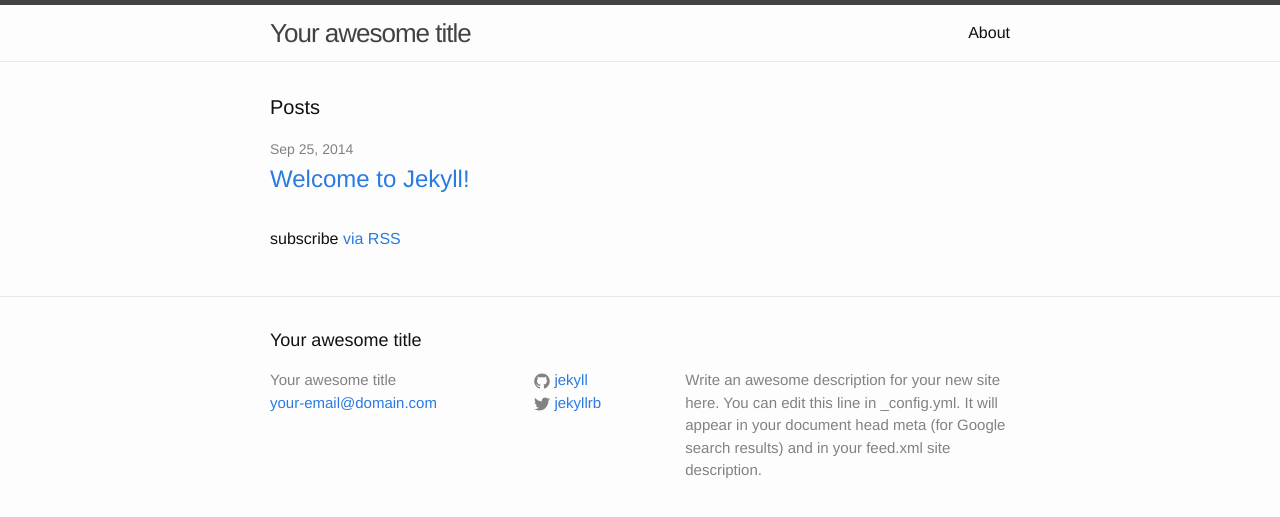
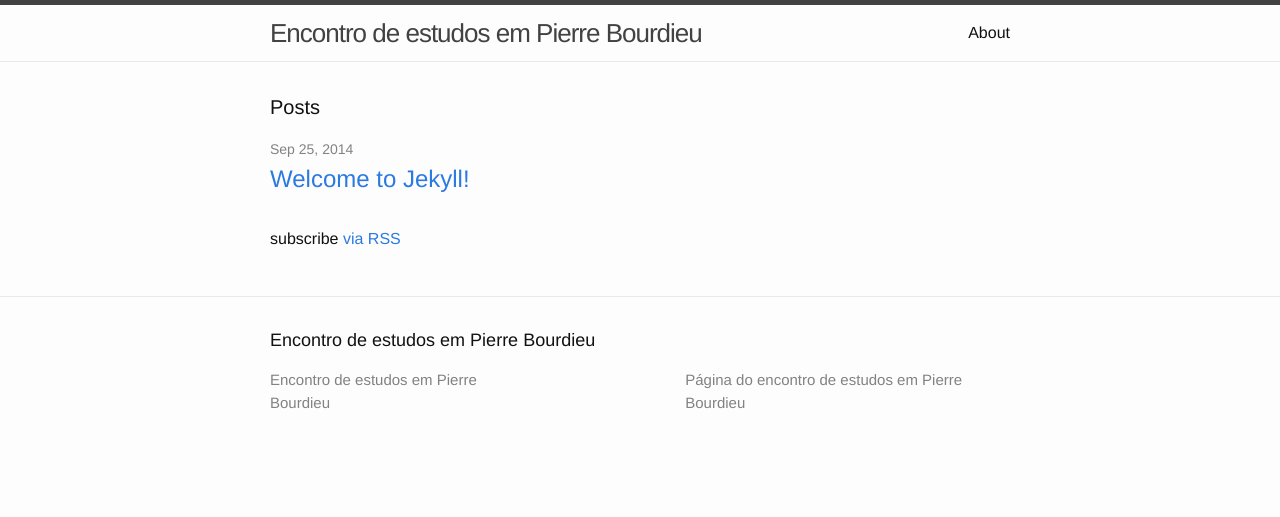
Before and after one commit to gebu/encontro-de-estudos-em-pierre-bourdieu, a Jekyll site: the page built from index.html, in a window 1280 px wide. Shown: the top 517 px of the page. Built offline with Jekyll 4.4.1, drawn with Linux system fonts in a browser that asks for light colours.

Commit message:
Customize _config.yml

```diff
--- a/_config.yml
+++ b/_config.yml
@@ -1,14 +1,14 @@
-# Site settings
-title: Your awesome title
-email: your-email@domain.com
-description: > # this means to ignore newlines until "baseurl:"
-  Write an awesome description for your new site here. You can edit this
-  line in _config.yml. It will appear in your document head meta (for
-  Google search results) and in your feed.xml site description.
-baseurl: "" # the subpath of your site, e.g. /blog/
-url: "http://yourdomain.com" # the base hostname & protocol for your site
-twitter_username: jekyllrb
-github_username:  jekyll
-
-# Build settings
-markdown: kramdown
+name:         Encontro de estudos em Pierre Bourdieu
+description:  Página do encontro de estudos em Pierre Bourdieu
+title:        Encontro de estudos em Pierre Bourdieu
+date:         12 a 14 de novembro de 2014
+author:
+  name:       Grupo de Estudos e Pesquisas em Pierre Bourdieu
+  # email:      forum.ppgs.unicamp@gmail.com
+# brand:        Encontro de Estudos em Pierre Bourdieu
+permalink:    pretty
+markdown:     kramdown
+exclude:      ['.rvmrc', '.rbenv-version', 'README.md', 'Rakefile', 'changelog.md']
+highlighter:  pygments
+# During production, we better set the url to localhost:
+url:          http://localhost:4000
```
